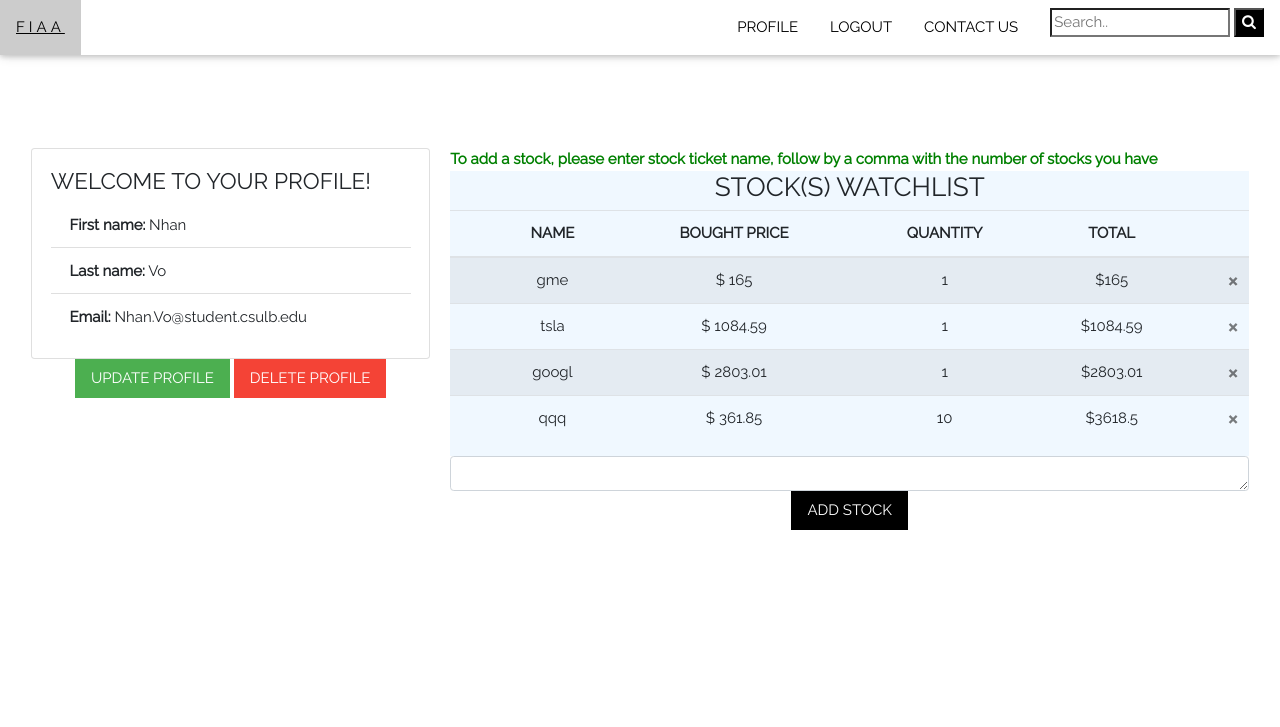
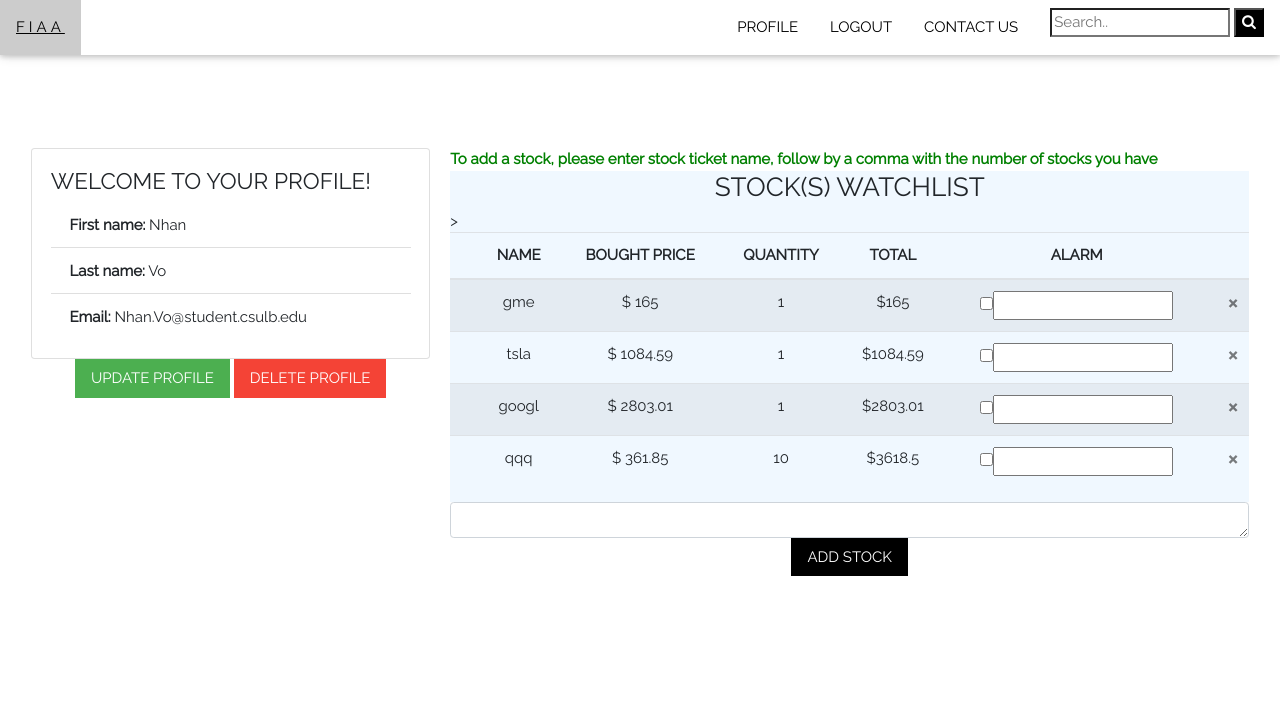
Before and after one commit to KimiNoNawa1610/Financial-Applicaiton-Analysis-Project, a Flask app: page /profile in a window 1280 px wide. Shown: the top 727 px of the page. Run offline with Flask 2, Linux system fonts and the light colour scheme; a user stored in the database is signed in; data comes from the database, SQL or seed files in the repository; some libraries are stand-ins or nearby versions.

Commit message:
Update profile.html

```diff
--- a/Source Code/website/templates/profile.html
+++ b/Source Code/website/templates/profile.html
@@ -54,6 +54,7 @@
               <th style="text-align:center">BOUGHT PRICE</th>
               <th style="text-align:center">QUANTITY</th>
               <th style="text-align:center">TOTAL</th>
+              <th style="text-align:center">ALARM</th>>
               <th></th>
             </tr>
           </thead>
@@ -65,6 +66,7 @@
                 <td style="text-align:center">$ {{Stock.query.filter(Stock.id==us.stock_id).first().price}}</td>
                 <td style="text-align:center">{{us.number_of_stock}}</td>
                 <td style="text-align:center">${{us.number_of_stock*Stock.query.filter(Stock.id==us.stock_id).first().price}}</td>
+                <td style="text-align:center"><input type="checkbox" name="alarm"><input type="text" name="alram_price"></td>
                 <td><button type="button" class="close" onCLick = "deleteStock({{ us.stock_id }})">
                   <span aria-hidden="true">
                     &times;
```
